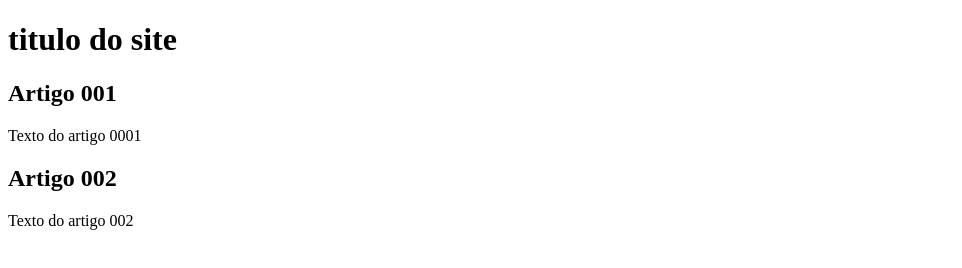
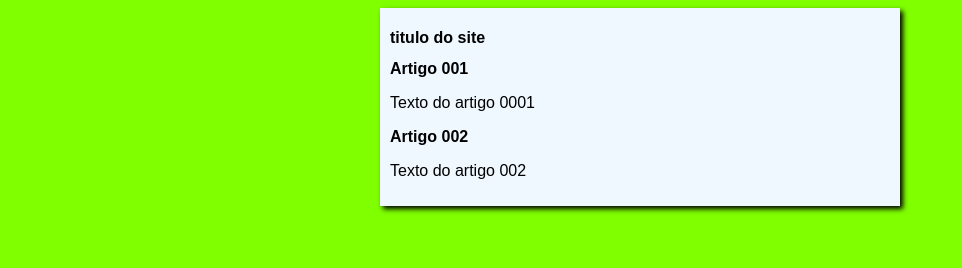
Before and after one commit to ysheros/projeto-site, a plain HTML site: page index.html in a window 1280 px wide. Shown: the whole page, without its empty margins (0-962 px from the left). Drawn offline with Linux system fonts and the light colour scheme.

Commit message:
inicio design

```diff
--- /dev/null
+++ b/estilo/style.css
@@ -0,0 +1,17 @@
+*{
+    font-family: Arial, Helvetica, sans-serif;
+    font-size: 16px;
+}
+
+body {
+    background-color: chartreuse;
+
+}
+
+main{
+    background-color: aliceblue;
+    width: 500px;
+    margin: auto;
+    padding: 10px;
+    box-shadow: 3px 3px 5px ;
+}
--- a/index.html
+++ b/index.html
@@ -4,6 +4,7 @@
     <meta charset="UTF-8">
     <meta name="viewport" content="width=device-width, initial-scale=1.0">
     <title>Título do site</title>
+    <link rel="stylesheet" href="estilo/style.css">
 </head>
 <body>
     <main>
```
